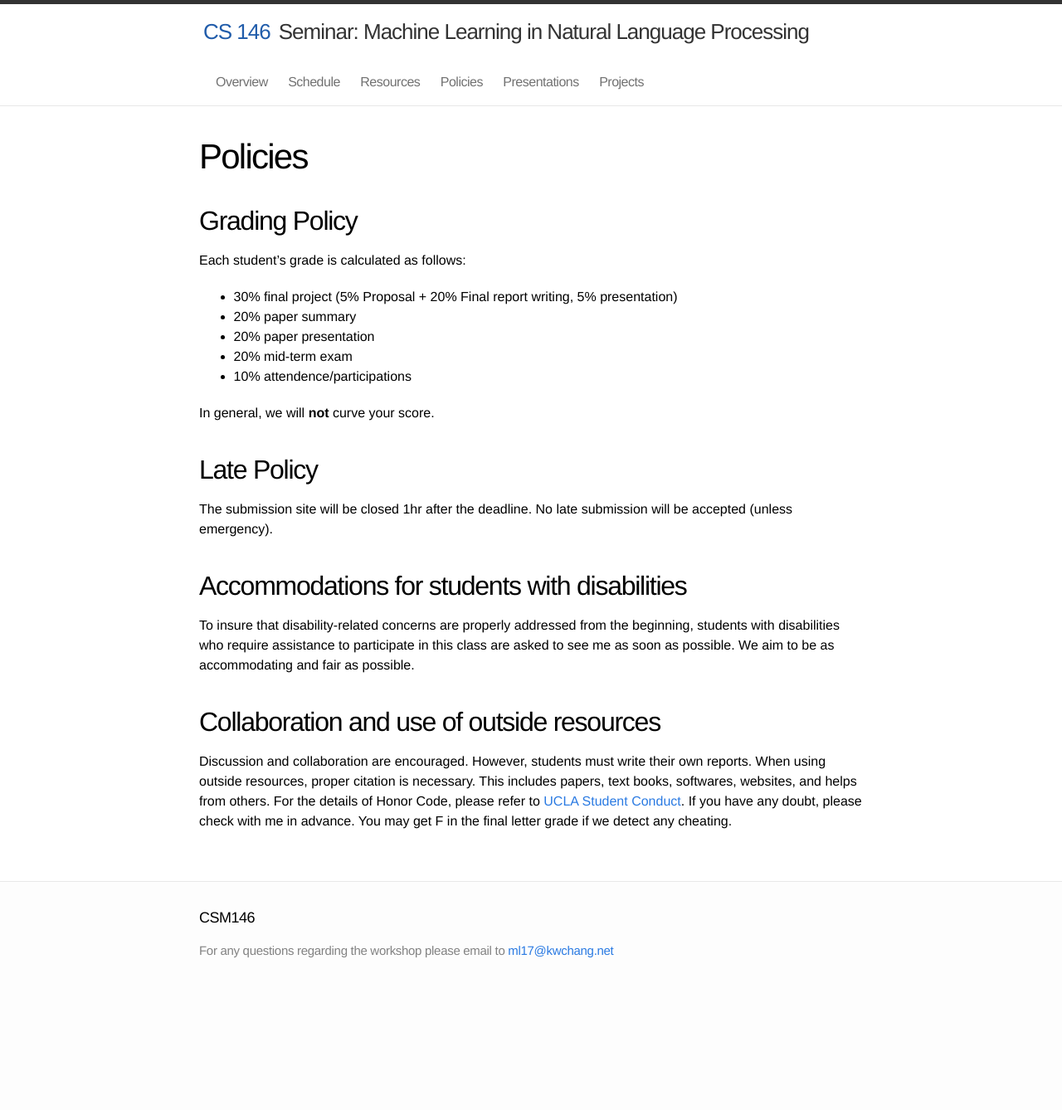
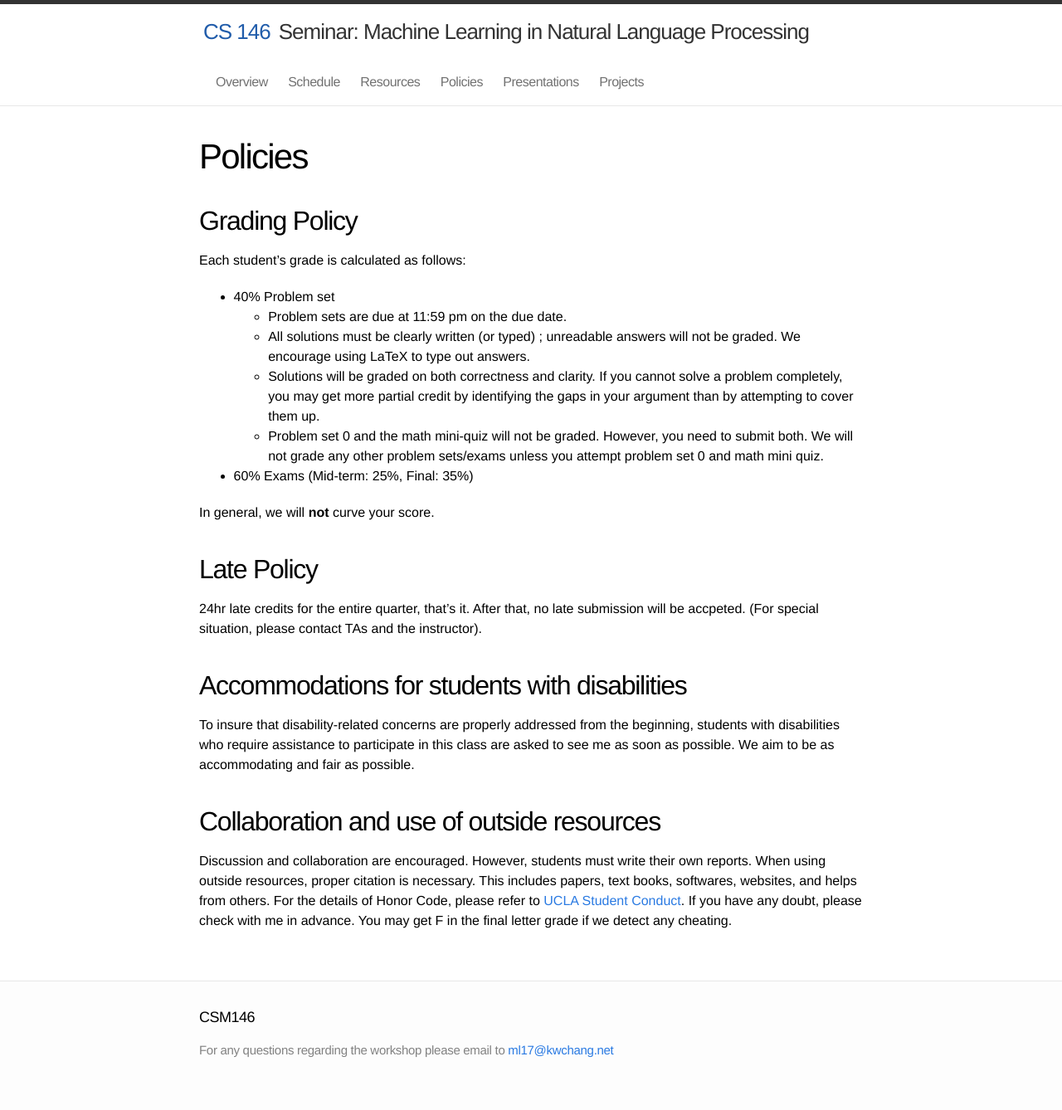
Before and after one commit to uclanlp/CSM146, a Jekyll site: the page built from 4_policies.html.md, in a window 1280 px wide. Shown: the whole page at 83% size. Built offline with Jekyll 4.4.1, drawn with Linux system fonts in a browser that asks for light colours; before the commit the page ends 1218 px from its top, so only the background shows below that.

Commit message:
Update 4_policies.html.md

```diff
--- a/4_policies.html.md
+++ b/4_policies.html.md
@@ -8,16 +8,17 @@ name: 4
 ## Grading Policy
 
 Each student's grade is calculated as follows:
-- 30% final project (5% Proposal + 20% Final report writing, 5% presentation)
-- 20% paper summary
-- 20% paper presentation
-- 20% mid-term exam
-- 10% attendence/participations
+- 40% Problem set
+   * Problem sets are due at 11:59 pm on the due date.
+   * All solutions must be clearly written (or typed) ; unreadable answers will not be graded. We encourage using LaTeX to type out answers.
+   * Solutions will be graded on both correctness and clarity. If you cannot solve a problem completely, you may get more partial credit by identifying the gaps in your argument than by attempting to cover them up.
+   * Problem set 0 and the math mini-quiz will not be graded. However, you need to submit both. We will not grade any other problem sets/exams unless you attempt problem set 0 and math mini quiz.
+- 60% Exams (Mid-term: 25%, Final: 35%)
 
 In general, we will **not** curve your score.
 
 ## Late Policy
-The submission site will be closed 1hr after the deadline. No late submission will be accepted (unless emergency).
+24hr late credits for the entire quarter, that’s it. After that, no late submission will be accpeted. (For special situation, please contact TAs and the instructor).
 
 ## Accommodations for students with disabilities
 To insure that disability-related concerns are properly addressed from the beginning,
```
